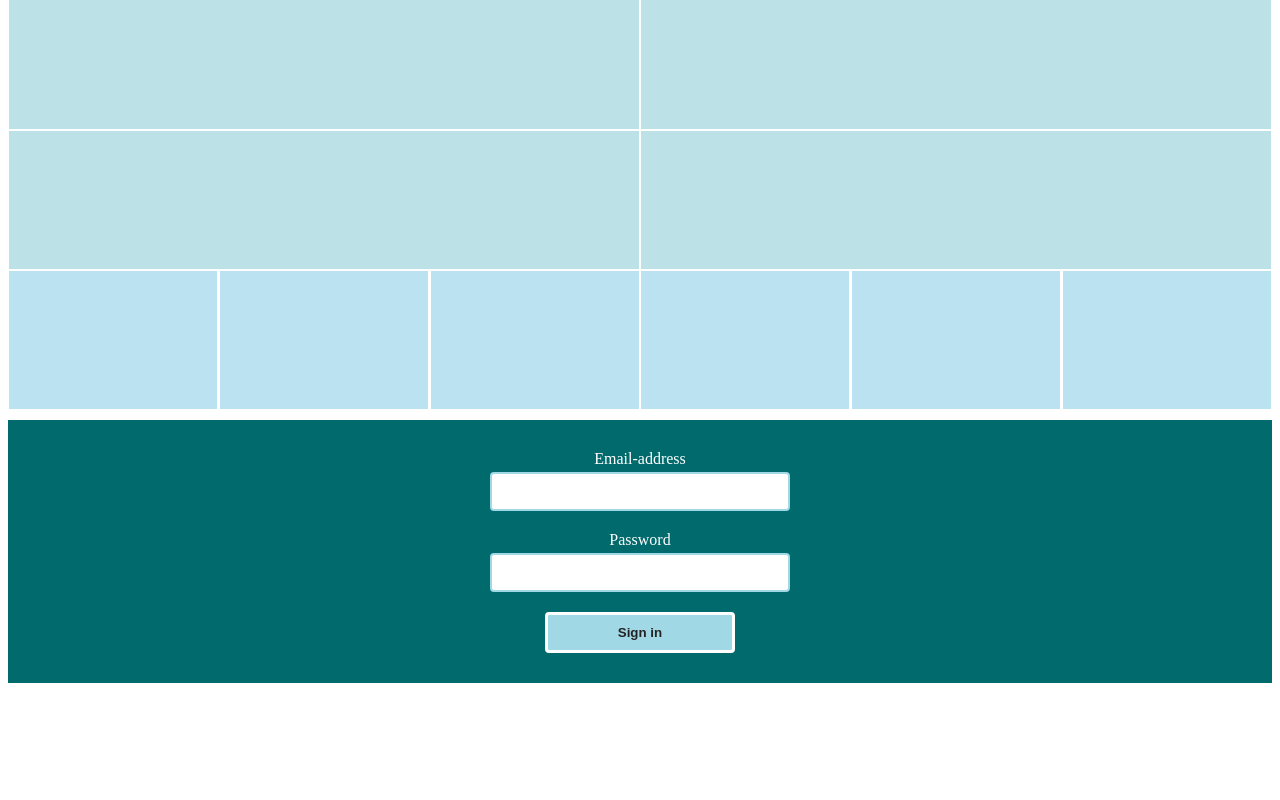
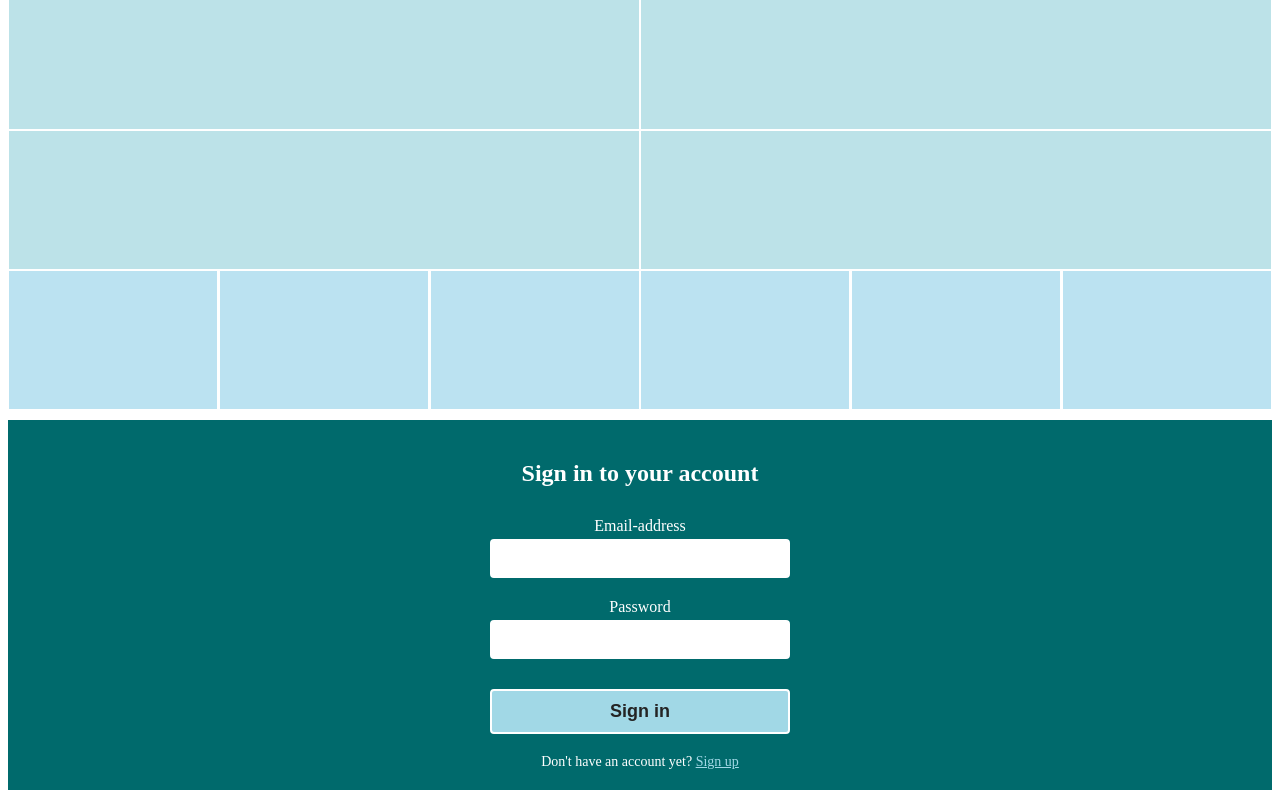
Before and after one commit to multi-rincham/w8-output, a plain HTML site: page index.html in a window 1280 px wide. Shown: the part 438-1238 px from the top of the page. Before the commit the page ends 1131 px from the top, so only its background shows below. Drawn offline with Linux system fonts and the light colour scheme.

Commit message:
フォームのデザインを追加2

```diff
--- a/index.html
+++ b/index.html
@@ -36,7 +36,8 @@
         <div class="grid-item"></div>
         <div class="grid-item"></div>
     </div>
-    <div class="sign-in-form">
+    <div class="sign-in">
+        <h2>Sign in to your account</h2>
         <div class="form-field-set">
             <label for="email">Email-address</label>
             <input type="email" name="email" class="field">
@@ -48,6 +49,10 @@
         <div class="class=form-fiel-set">
             <input type="submit" value="Sign in" class="sign-in-button">
         </div>
+        <div class="footer">
+             <p class="sign-up-text">Don't have an account yet?</p>
+             <a href="" class="sign-up-link">Sign up</a>
+        </div>
     </div>
     <script src="./app.js"></script>
 </body>
--- a/style.css
+++ b/style.css
@@ -31,17 +31,17 @@ body{
     background-color: #bbe2f1;
 }
 
-/* フォーム用 */
-.sign-in-form{
+/* ログインエリア用 */
+.sign-in{
     padding: 20px;
     margin: 10px 0px;
     text-align: center;
     background-color: #006a6c;
     width: 100%;
+    color: #ffffff;
 }
 .form-field-set{
     padding: 10px;
-    color: #ffffff;
 }
 .field{
     display: block;
@@ -50,16 +50,34 @@ body{
     margin-top: 4px;
     margin-right: auto;
     margin-left: auto;
-    border:2px solid #a1d8e6;
+    border:2px solid #ffffff;
     border-radius: 4px;
+    color: #242424;
 }
 .sign-in-button{
-    margin: 10px 0px;
+    width: 300px;
+    margin: 20px 0px;
     padding: 10px 70px;
     font-weight: bold;
     color:#242424;
     background: #a1d8e6;
-    border: 3px solid #ffffff;
+    border: 2px solid #ffffff;
     border-radius: 4px;
     cursor: pointer;
+    font-size: 18px;
 }
+input:focus{
+    outline: 2px #fcc800 solid;
+}
+.footer{
+    font-size: 14px;
+}
+.sign-up-text{
+    display: inline;
+}
+.sign-up-link{
+    display: inline;
+}
+a{
+    color: #a1d8e6;
+}
```
